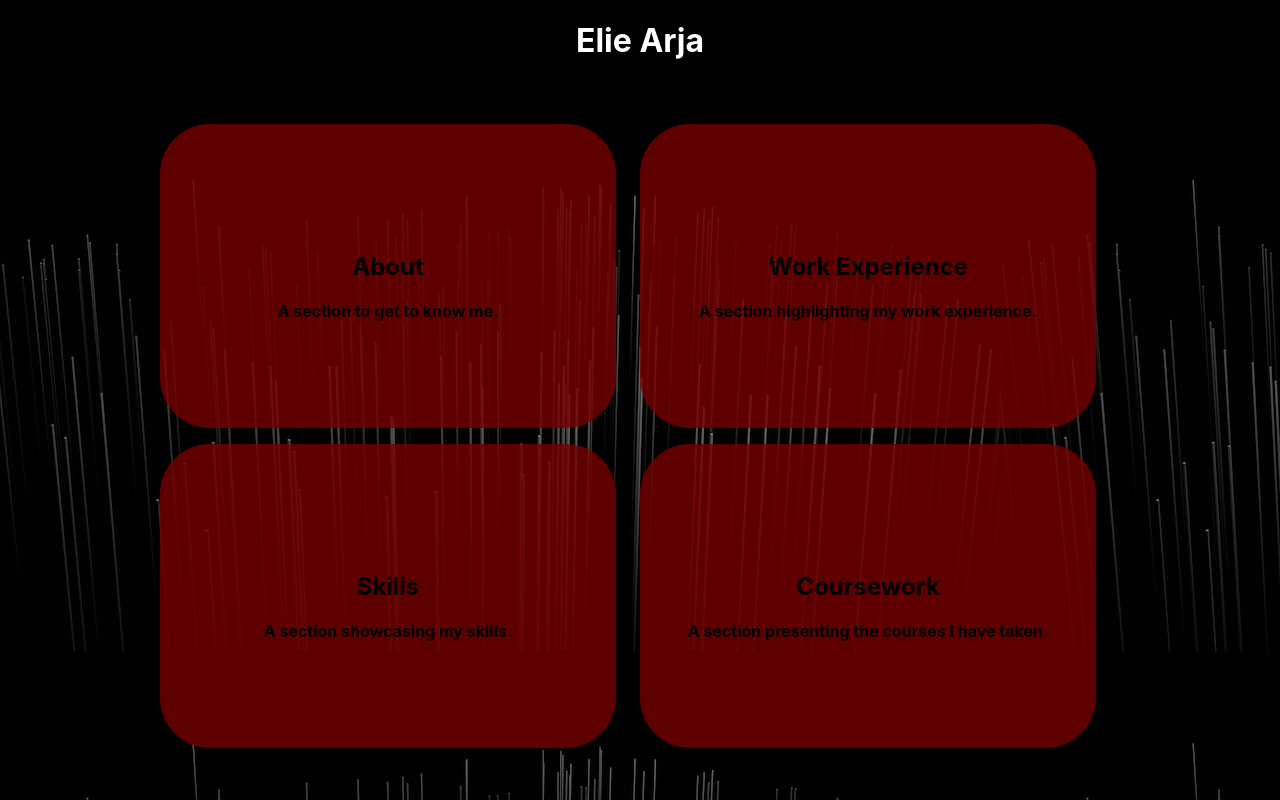
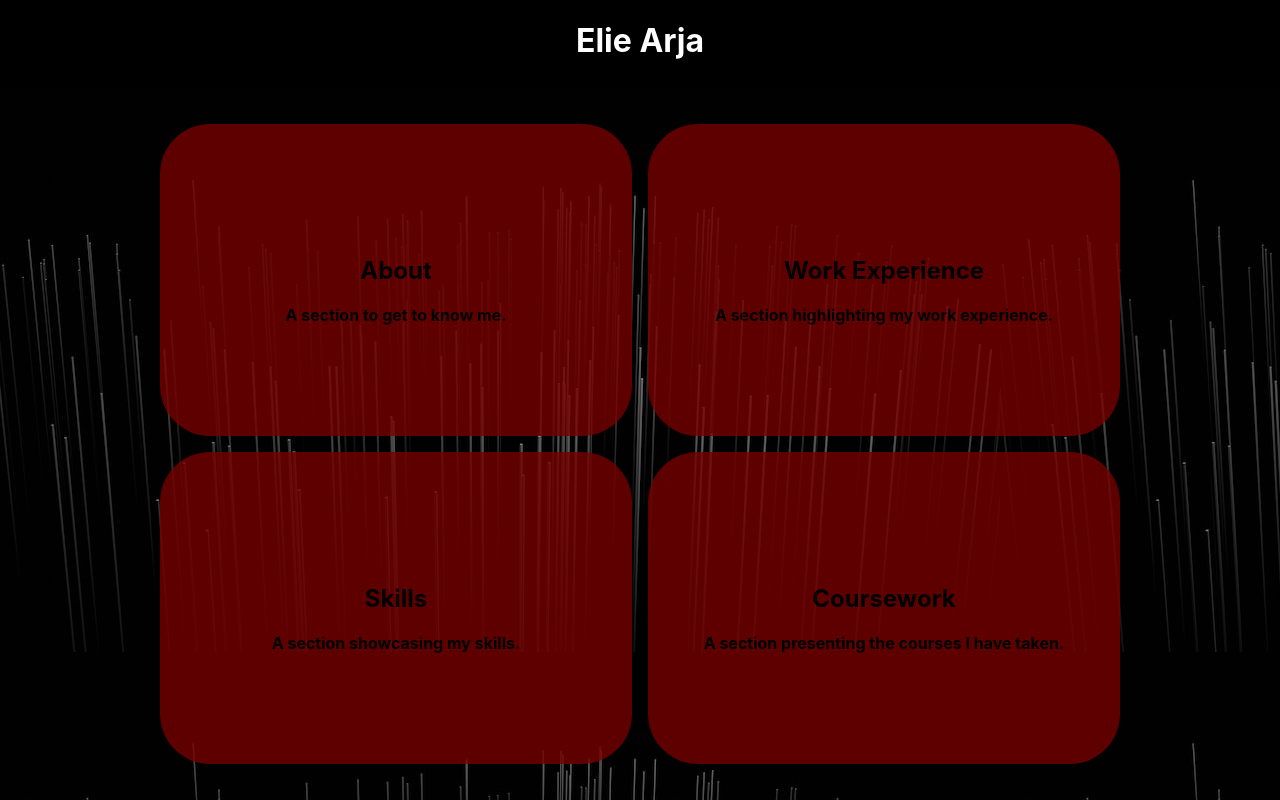
Before and after one commit to eliearja/my-website, a React (Create React App) app: page / in a window 1280 px wide. Built offline with nearby package versions, Linux system fonts and the light colour scheme.

Commit message:
Dynamic template for grid

```diff
--- a/src/App.css
+++ b/src/App.css
@@ -26,16 +26,28 @@
   display: grid;
   height: 90%;
   width: 75%;
-  grid-template-columns: 1fr 1fr;
+  gap: 1rem;
+  grid-template-columns: repeat(auto-fill, minmax(240px, 1fr));
+}
+
+@media screen and (min-width: 1000px) and (max-width: 1350px) {
+  .Grid {
+    grid-template-columns: repeat(2, minmax(240px, 1fr));
+  }
+}
+
+@media screen and (max-width: 650px) {
+  .Grid {
+    grid-template-columns: repeat(auto-fill, minmax(auto, 1fr));
+  }
 }
 
 .Item {
   border-radius: 50px;
   background-color: #770000;
   opacity: 0.8;
-  width: 95%;
-  height: 95%;
   display: flex;
+  padding: 5%;
   flex-direction: column;
   align-items: center;
   justify-content: center;
```
